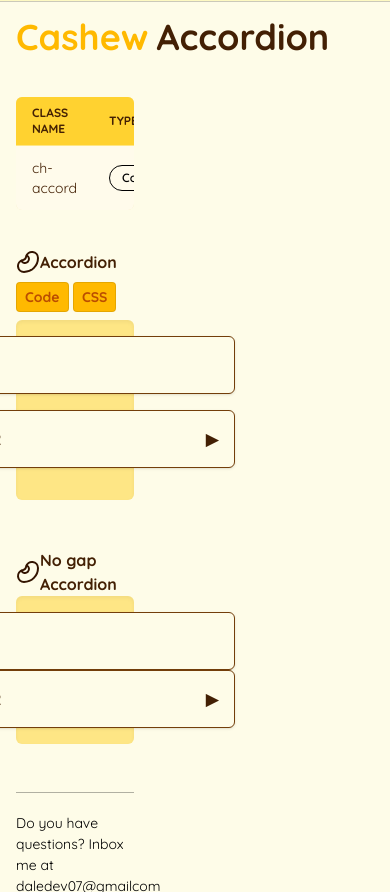
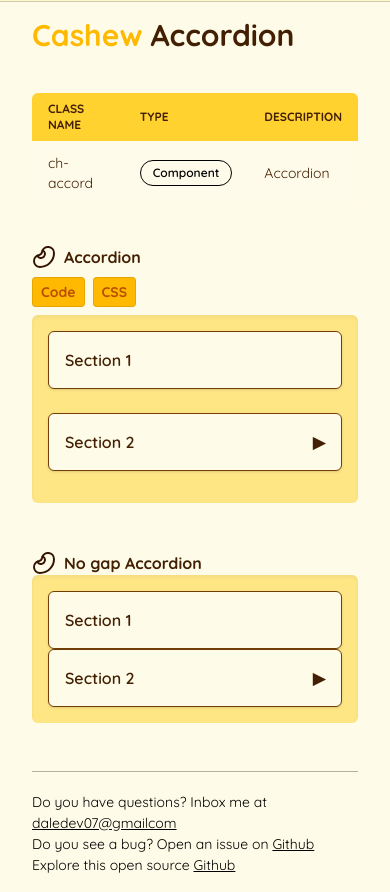
Before and after one commit to DaleStack/CashewUI, a Django app: page /docs/components/accordion/ in a window 390 px wide. Shown: the part 332-1224 px from the top of the page. Run offline with Django 5.2, Linux system fonts and the light colour scheme; some libraries are stand-ins or nearby versions.

Commit message:
made accordion page responsive

```diff
--- a/documentation/templates/documentation/pages/accordion.html
+++ b/documentation/templates/documentation/pages/accordion.html
@@ -1,16 +1,17 @@
 {% extends "documentation/base.html" %}
 {% load static %}
 {% block content %}
-<div class="pr-60">
+<div class="px-4 sm:px-6 lg:pr-60">
     <div>
-        <!--TITLE-->
-        <div class="mb-10 flex items-center gap-2">
-            <p class="text-4xl font-bold text-amber-400">Cashew</p>
-            <p class="text-4xl font-bold text-yellow-950">Accordion</p>
+        <!-- TITLE -->
+        <div class="mb-10 flex flex-wrap items-center gap-2">
+            <p class="text-3xl sm:text-4xl font-bold text-amber-400">Cashew</p>
+            <p class="text-3xl sm:text-4xl font-bold text-yellow-950">Accordion</p>
         </div>
 
-         <div class="overflow-y-auto max-h-60 bg-amber-100 shadow-inner rounded-md mb-10">
-          <table class="w-full text-left text-sm text-yellow-950">
+        <!-- Table -->
+        <div class="overflow-x-auto bg-amber-100 shadow-inner rounded-md mb-10 max-h-60">
+            <table class="min-w-full text-left text-sm text-yellow-950">
                 <thead class="bg-amber-300 font-bold uppercase text-xs text-yellow-950">
                     <tr>
                         <th class="px-4 py-2">Class name</th>
@@ -18,80 +19,71 @@
                         <th class="px-4 py-2">Description</th>
                     </tr>
                 </thead>
-            <tbody class="bg-amber-50">
-                <tr class="border-t border-amber-200">
+                <tbody class="bg-amber-50 divide-y divide-amber-200">
+                    <tr>
                         <td class="px-4 py-3">ch-accord</td>
                         <td class="px-4 py-3"><span class="ch-badge-outline">Component</span></td>
                         <td class="px-4 py-3">Accordion</td>
                     </tr>
                 </tbody>
-
             </table>
         </div>
 
-        <!--DEFAULT ACCORDION-->
+        <!-- DEFAULT ACCORDION -->
         <div class="mb-12">
-            <div class="flex items-center">
-                <img src="{% static 'documentation/images/Cashew.svg' %}" alt="Cashew">
+            <div class="flex flex-wrap items-center gap-2">
+                <img src="{% static 'documentation/images/Cashew.svg' %}" alt="Cashew" class="w-6 h-6">
                 <p class="font-bold text-yellow-950">Accordion</p>
             </div>
-            <div class="my-2">
+            <div class="my-2 flex flex-wrap gap-2">
                 <button class="cursor-pointer ch-btn ch-btn-sm ch-btn-warm" onclick="toggleAccordionPreview()">Code</button>
                 <button class="cursor-pointer ch-btn ch-btn-sm ch-btn-warm" onclick="showAccordionCSS()">CSS</button>
             </div>
 
-            <div id="accordionPreviewArea" class="bg-amber-200 shadow-inner text-white p-4 rounded-md flex items-center justify-center flex-col">
-
-                <details class="ch-accord">
+            <div id="accordionPreviewArea" class="bg-amber-200 shadow-inner text-white p-4 rounded-md flex items-center justify-center flex-col gap-2 w-full">
+                <details class="ch-accord w-full max-w-xl">
                     <summary>Section 1</summary>
                     <p>This is the content of section 1. It expands when you click.</p>
                 </details>
 
-                <details class="ch-accord">
+                <details class="ch-accord w-full max-w-xl">
                     <summary>
                         Section 2
                         <span>▶</span>
                     </summary>
                     <p>This is the content of section 2. But with simple animations</p>
                 </details>
-
             </div>
         </div>
 
-        <!--DEFAULT ACCORDION-->
+        <!-- NO GAP ACCORDION -->
         <div class="mb-12">
-            <div class="flex items-center">
-                <img src="{% static 'documentation/images/Cashew.svg' %}" alt="Cashew">
+            <div class="flex flex-wrap items-center gap-2">
+                <img src="{% static 'documentation/images/Cashew.svg' %}" alt="Cashew" class="w-6 h-6">
                 <p class="font-bold text-yellow-950">No gap Accordion</p>
             </div>
 
-            <div id="accordionPreviewArea" class="bg-amber-200 shadow-inner text-white p-4 rounded-md flex items-center justify-center flex-col">
-
-                <details class="ch-accord !mb-0">
+            <div id="accordionPreviewArea" class="bg-amber-200 shadow-inner text-white p-4 rounded-md flex items-center justify-center flex-col w-full">
+                <details class="ch-accord !mb-0 w-full max-w-xl">
                     <summary>Section 1</summary>
                     <p>This is the content of section 1. It expands when you click.</p>
                 </details>
 
-                <details class="ch-accord !mb-0">
+                <details class="ch-accord !mb-0 w-full max-w-xl">
                     <summary>
                         Section 2
                         <span>▶</span>
                     </summary>
                     <p>This is the content of section 2. But with simple animations</p>
                 </details>
-
             </div>
         </div>
     </div>
-
-
-
 
     <div>
         {% include 'documentation/const/footer.html' %}
     </div>
 </div>
-
 
 
    <!-- JavaScript -->
--- a/theme/static/css/dist/styles.css
+++ b/theme/static/css/dist/styles.css
@@ -44,6 +44,7 @@
     --color-white: #fff;
     --spacing: 0.25rem;
     --breakpoint-xl: 80rem;
+    --container-xl: 36rem;
     --text-xs: 0.75rem;
     --text-xs--line-height: calc(1 / 0.75);
     --text-sm: 0.875rem;
@@ -411,6 +412,9 @@
   }
   .max-w-screen-xl {
     max-width: var(--breakpoint-xl);
+  }
+  .max-w-xl {
+    max-width: var(--container-xl);
   }
   .min-w-full {
     min-width: 100%;
```
Lines whose indentation alone changed are shown as unchanged.
